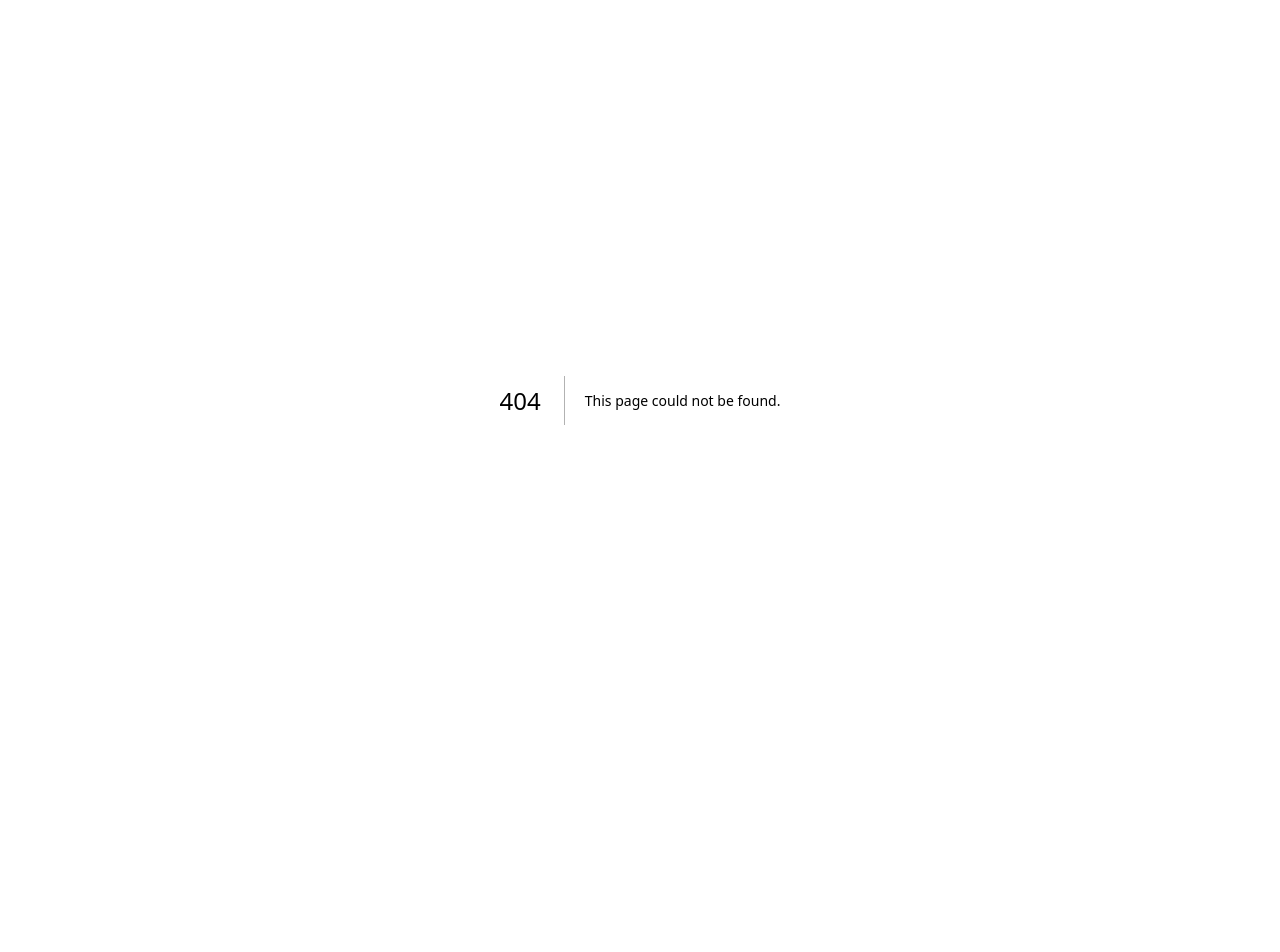
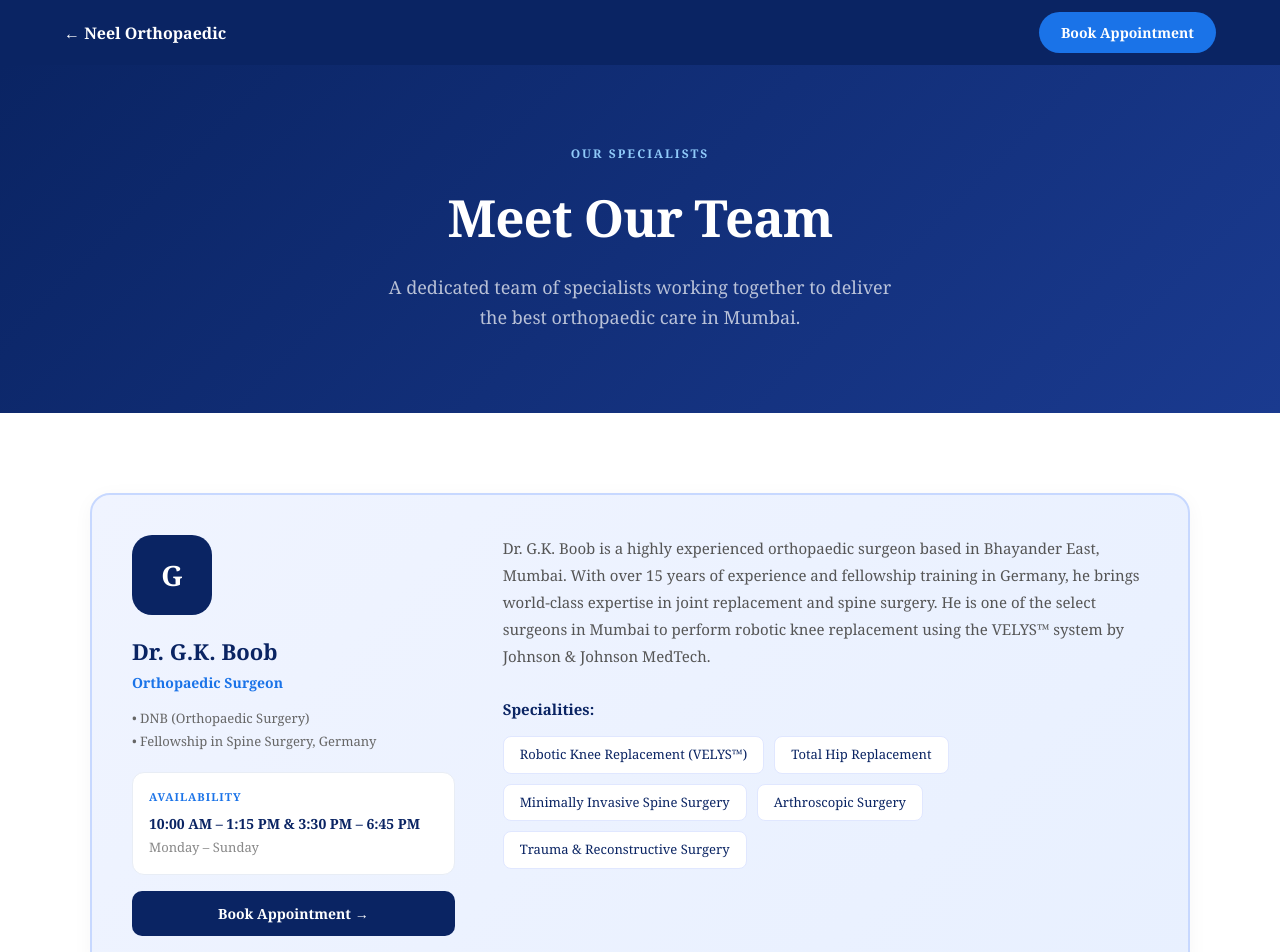
Before and after one commit to eeshab06/neel-orthopedic-hms, a Next.js app: page /team in a window 1280 px wide. Before the commit this address had no page. Shown: the top 952 px of the page. Before the commit the page ends 800 px from the top, so only its background shows below. Built offline with nearby package versions, Linux system fonts and the light colour scheme.

Commit message:
add: team page, services page

```diff
--- /dev/null
+++ b/app/team/page.tsx
@@ -0,0 +1,151 @@
+"use client";
+import Link from "next/link";
+
+const team = [
+  {
+    name: "Dr. G.K. Boob",
+    role: "Orthopaedic Surgeon",
+    qual: ["DNB (Orthopaedic Surgery)", "Fellowship in Spine Surgery, Germany"],
+    specialities: ["Robotic Knee Replacement (VELYS™)", "Total Hip Replacement", "Minimally Invasive Spine Surgery", "Arthroscopic Surgery", "Trauma & Reconstructive Surgery"],
+    opd: "10:00 AM – 1:15 PM & 3:30 PM – 6:45 PM",
+    days: "Monday – Sunday",
+    phone: "+91 70210 94941",
+    highlight: true,
+    about: "Dr. G.K. Boob is a highly experienced orthopaedic surgeon based in Bhayander East, Mumbai. With over 15 years of experience and fellowship training in Germany, he brings world-class expertise in joint replacement and spine surgery. He is one of the select surgeons in Mumbai to perform robotic knee replacement using the VELYS™ system by Johnson & Johnson MedTech.",
+  },
+  {
+    name: "Dr. Vijay Rangani",
+    role: "Anaesthetist",
+    qual: ["MBBS", "DA (Diploma in Anaesthesia)"],
+    specialities: ["Pre-anaesthetic checkup", "General anaesthesia", "Spinal anaesthesia", "Post-operative pain management"],
+    opd: "Available on surgery days",
+    days: "By appointment",
+    phone: "+91 70210 94941",
+    highlight: false,
+    about: "Dr. Vijay Rangani is our experienced anaesthetist who handles all pre-anaesthetic evaluations and administers anaesthesia during surgical procedures. His expertise ensures patient safety and comfort throughout the surgical process.",
+  },
+  {
+    name: "Dr. Jay Pathak",
+    role: "Physiotherapist",
+    qual: ["B.PTH (Bachelor of Physiotherapy)"],
+    specialities: ["Post-surgical rehabilitation", "Knee & hip physiotherapy", "Spine rehabilitation", "Sports injury recovery", "Strengthening exercises"],
+    opd: "Monday – Saturday",
+    days: "Mon – Sat",
+    phone: "+91 70210 94941",
+    highlight: false,
+    about: "Dr. Jay Pathak leads our physiotherapy department, specialising in post-surgical rehabilitation for joint replacement and spine surgery patients. His structured recovery programs help patients regain strength and mobility faster.",
+  },
+  {
+    name: "Dr. Chetan Bhambure",
+    role: "Physician & Cardiologist",
+    qual: ["MBBS", "DM Cardiology"],
+    specialities: ["Pre-surgery cardiac fitness", "Cardiac evaluation", "Medical fitness certification", "Post-operative medical care"],
+    opd: "9:00 AM – 10:00 AM",
+    days: "Daily",
+    phone: "+91 70210 94941",
+    highlight: false,
+    about: "Dr. Chetan Bhambure is our consulting cardiologist who evaluates patients for cardiac fitness before major surgeries. His pre-operative assessments ensure that patients are medically fit for procedures, minimising surgical risks.",
+  },
+];
+
+export default function TeamPage() {
+  return (
+    <div style={{ minHeight: "100vh", background: "#fff", fontFamily: "Georgia, serif" }}>
+
+      {/* navbar */}
+      <nav style={{ background: "#0a2463", padding: "0 5%", height: "65px", display: "flex", alignItems: "center", justifyContent: "space-between", position: "sticky", top: 0, zIndex: 100 }}>
+        <Link href="/" style={{ color: "white", textDecoration: "none", fontWeight: "700", fontSize: "16px" }}>← Neel Orthopaedic</Link>
+        <Link href="/book" style={{ background: "#1a73e8", color: "white", padding: "10px 22px", borderRadius: "25px", textDecoration: "none", fontSize: "14px", fontWeight: "600" }}>Book Appointment</Link>
+      </nav>
+
+      {/* hero */}
+      <div style={{ background: "linear-gradient(135deg, #0a2463 0%, #1a3a8f 100%)", padding: "80px 5%", textAlign: "center" }}>
+        <div style={{ fontSize: "12px", color: "#90caf9", letterSpacing: "2px", fontWeight: "600", marginBottom: "16px" }}>OUR SPECIALISTS</div>
+        <h1 style={{ color: "white", fontSize: "clamp(32px, 4vw, 52px)", fontWeight: "700", marginBottom: "16px", letterSpacing: "-1px" }}>Meet Our Team</h1>
+        <p style={{ color: "rgba(255,255,255,0.7)", fontSize: "18px", maxWidth: "520px", margin: "0 auto", lineHeight: "1.7", fontWeight: "300" }}>
+          A dedicated team of specialists working together to deliver the best orthopaedic care in Mumbai.
+        </p>
+      </div>
+
+      {/* team cards */}
+      <div style={{ padding: "80px 5%" }}>
+        <div style={{ maxWidth: "1100px", margin: "0 auto", display: "flex", flexDirection: "column", gap: "32px" }}>
+          {team.map((t, i) => (
+            <div key={i} style={{
+              background: t.highlight ? "linear-gradient(135deg, #f0f4ff, #e8f0ff)" : "#fafafa",
+              borderRadius: "20px", padding: "40px",
+              border: t.highlight ? "2px solid #c7d8ff" : "1px solid #f0f0f0",
+              display: "grid", gridTemplateColumns: "1fr 2fr",
+              gap: "48px", alignItems: "start",
+              boxShadow: "0 4px 20px rgba(0,0,0,0.04)"
+            }}>
+
+              {/* left */}
+              <div>
+                <div style={{
+                  width: "80px", height: "80px",
+                  background: t.highlight ? "#0a2463" : "#e8edf5",
+                  borderRadius: "20px", display: "flex", alignItems: "center",
+                  justifyContent: "center", color: t.highlight ? "white" : "#555",
+                  fontWeight: "800", fontSize: "28px", marginBottom: "20px",
+                  fontFamily: "Georgia, serif"
+                }}>
+                  {t.name.split(" ")[1][0]}
+                </div>
+                <h2 style={{ fontSize: "22px", fontWeight: "700", color: "#0a2463", marginBottom: "4px" }}>{t.name}</h2>
+                <div style={{ color: "#1a73e8", fontSize: "14px", fontWeight: "600", marginBottom: "16px" }}>{t.role}</div>
+                {t.qual.map((q, j) => (
+                  <div key={j} style={{ color: "#666", fontSize: "13px", marginBottom: "4px" }}>• {q}</div>
+                ))}
+
+                <div style={{ marginTop: "20px", background: "white", borderRadius: "12px", padding: "16px", border: "1px solid #e8edf5" }}>
+                  <div style={{ fontSize: "11px", color: "#1a73e8", fontWeight: "700", letterSpacing: "1px", marginBottom: "8px" }}>AVAILABILITY</div>
+                  <div style={{ fontWeight: "600", color: "#0a2463", fontSize: "14px" }}>{t.opd}</div>
+                  <div style={{ color: "#888", fontSize: "13px", marginTop: "4px" }}>{t.days}</div>
+                </div>
+
+                {t.highlight && (
+                  <Link href="/book" style={{ display: "block", marginTop: "16px", background: "#0a2463", color: "white", padding: "12px 20px", borderRadius: "10px", textDecoration: "none", fontSize: "14px", fontWeight: "700", textAlign: "center" }}>
+                    Book Appointment →
+                  </Link>
+                )}
+              </div>
+
+              {/* right */}
+              <div>
+                <p style={{ color: "#555", fontSize: "15px", lineHeight: "1.8", marginBottom: "28px", fontWeight: "300" }}>{t.about}</p>
+
+                <div style={{ fontWeight: "700", color: "#0a2463", fontSize: "15px", marginBottom: "16px" }}>Specialities:</div>
+                <div style={{ display: "flex", flexWrap: "wrap", gap: "10px" }}>
+                  {t.specialities.map((s, j) => (
+                    <div key={j} style={{
+                      background: "white", border: "1.5px solid #e0e7ff",
+                      borderRadius: "8px", padding: "8px 16px",
+                      fontSize: "13px", color: "#0a2463", fontWeight: "500"
+                    }}>{s}</div>
+                  ))}
+                </div>
+              </div>
+            </div>
+          ))}
+        </div>
+      </div>
+
+      {/* CTA */}
+      <div style={{ background: "#0a2463", padding: "80px 5%", textAlign: "center" }}>
+        <h2 style={{ color: "white", fontSize: "32px", fontWeight: "700", marginBottom: "16px" }}>Book a consultation</h2>
+        <p style={{ color: "rgba(255,255,255,0.7)", fontSize: "16px", marginBottom: "32px" }}>
+          Get expert orthopaedic care from our experienced team.
+        </p>
+        <div style={{ display: "flex", gap: "16px", justifyContent: "center" }}>
+          <Link href="/book" style={{ background: "white", color: "#0a2463", padding: "14px 32px", borderRadius: "30px", textDecoration: "none", fontSize: "15px", fontWeight: "700" }}>Book Appointment</Link>
+          <a href="tel:+917021094941" style={{ background: "transparent", color: "white", padding: "14px 32px", borderRadius: "30px", textDecoration: "none", fontSize: "15px", fontWeight: "600", border: "2px solid rgba(255,255,255,0.4)" }}>+91 70210 94941</a>
+        </div>
+      </div>
+
+      <div style={{ background: "#06142e", padding: "24px 5%", textAlign: "center", color: "rgba(255,255,255,0.4)", fontSize: "13px" }}>
+        © 2026 Neel Orthopaedic & Multi Speciality Hospital — pain to painless
+      </div>
+    </div>
+  );
+}
```
